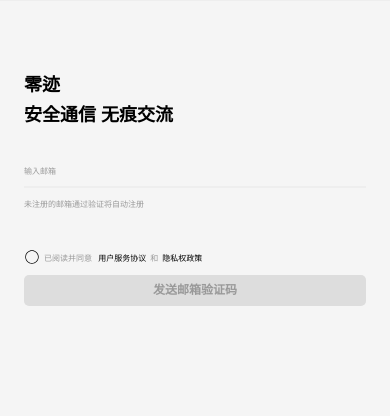
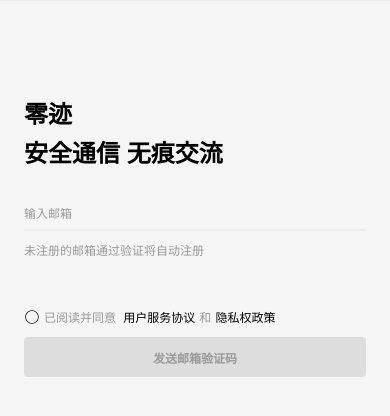
Before and after one commit to zerowangc4-gif/zero-chat, a React Native app: screen / in a window 390 px wide. Shown: the top 416 px of the page. Built offline with nearby package versions, Linux system fonts and the light colour scheme.

Commit message:
重构登录页

```diff
--- a/src/components/common/Button.tsx
+++ b/src/components/common/Button.tsx
@@ -2,15 +2,13 @@ import React from "react";
 import { PressableProps } from "react-native";
 import styled, { css, useTheme } from "styled-components/native";
 import { Size } from "@/theme/presets";
-
+import { Typography } from "./Typography";
 const ButtonContainer = styled.Pressable<{ $size: Size; $disabled: boolean; $block: boolean }>`
   ${({ theme, $size, $disabled, $block }) => {
     const config = theme.presets.Button[$size];
     return css`
-      padding-vertical: ${config.paddingVertical}px;
-      padding-horizontal: ${config.paddingHorizontal}px;
+      height: ${config.height}px;
       border-radius: ${config.borderRadius}px;
-      min-width: ${config.minWidth}px;
       background-color: ${$disabled ? theme.colors.buttonDisabled : theme.colors.primary};
       flex-direction: row;
       align-items: center;
@@ -21,13 +19,12 @@ const ButtonContainer = styled.Pressable<{ $size: Size; $disabled: boolean; $blo
   }}
 `;
 
-const ButtonContent = styled.Text<{ $size: Size; $disabled: boolean }>`
+const ButtonContent = styled(Typography)<{ $size: Size; $disabled: boolean }>`
   ${({ theme, $size, $disabled }) => {
     const config = theme.presets.Button[$size];
     return css`
       font-family: ${theme.typography.family.base};
       font-size: ${config.fontSize}px;
-      line-height: ${config.lineHeight}px;
       color: ${$disabled ? theme.colors.buttonTextDisabled : theme.colors.textInverse};
       font-weight: ${config.fontweight.semibold};
       include-font-padding: false;
--- a/src/components/common/Input.tsx
+++ b/src/components/common/Input.tsx
@@ -8,7 +8,7 @@ export const BaseInput = styled.TextInput.attrs(
   () =>
     ({
       includeFontPadding: Platform.OS === "android" ? false : undefined,
-      textAlignVertical: Platform.OS === "android" ? "top" : undefined,
+      textAlignVertical: Platform.OS === "android" ? "center" : undefined,
       underlineColorAndroid: "transparent",
     }) as TextProps,
 )`
@@ -82,7 +82,7 @@ export const Input = ({ size = "md", borderType = "all", value, onChangeText, ..
 
       {!!value && (
         <Pressable onPress={() => onChangeText?.("")} hitSlop={12}>
-          <IconFont name="close_circle" size={8} color={theme.colors.textTertiary} />
+          <IconFont name="close_circle" size={12} color={theme.colors.textTertiary} />
         </Pressable>
       )}
     </InputContainer>
--- a/src/features/auth/screens/Login.tsx
+++ b/src/features/auth/screens/Login.tsx
@@ -7,7 +7,7 @@ const ContentContainer = styled.View`
   flex: 1;
   padding-left: 24px;
   padding-right: 24px;
-  padding-top: 70px;
+  padding-top: 95px;
 `;
 
 const BrandHeading = styled.View`
@@ -16,7 +16,7 @@ const BrandHeading = styled.View`
 `;
 
 const InputGroup = styled.View`
-  margin-bottom: 40px;
+  margin-bottom: 50px;
   gap: 10px;
 `;
 
@@ -27,7 +27,7 @@ const ConsentGroup = styled.View`
 `;
 
 const ActionSection = styled.View`
-  gap: 10px;
+  gap: 12px;
 `;
 
 function Login() {
--- a/src/theme/presets/Button.ts
+++ b/src/theme/presets/Button.ts
@@ -1,53 +1,35 @@
 import { Platform } from "react-native";
 
-const fontSizeBase = { sm: 12, md: 14, lg: 16 };
-
-const RATIOS = {
-  LINE_HEIGHT: 1.4,
-  RADIUS: 0.4,
-  PADDING_V: 0.6,
-  ICON_SCALE: { sm: 1, md: 1.15, lg: 1.25 },
-  GAP: 0.4,
-  MIN_WIDTH_FACTOR: 4,
-};
-
-const deriveToken = (size: keyof typeof fontSizeBase) => {
-  const fs = fontSizeBase[size];
-  const iconScale = RATIOS.ICON_SCALE[size];
-
-  const contentHeight = Math.round(fs * RATIOS.LINE_HEIGHT) + Math.round(fs * RATIOS.PADDING_V) * 2;
-
-  return {
-    fontSize: fs,
-    lineHeight: Math.round(fs * RATIOS.LINE_HEIGHT),
-    borderRadius: Math.round(fs * RATIOS.RADIUS),
-    paddingHorizontal: fs,
-    paddingVertical: Math.round(fs * RATIOS.PADDING_V),
-    iconSize: Math.round(fs * iconScale),
-    gap: Math.round(fs * RATIOS.GAP),
-    iconOffset: Platform.OS === "android" ? 1 : 0,
+export type Size = "sm" | "md" | "lg";
+export const Button = {
+  sm: {
+    fontSize: 12,
+    borderRadius: 4,
+    height: 40,
     fontweight: {
       regular: "400",
       semibold: "600",
       bold: Platform.OS === "ios" ? "700" : "bold",
     },
-    minWidth: fs * RATIOS.MIN_WIDTH_FACTOR,
-
-    /** * 触控热区补偿：根据 Apple 指南，触控区不应小于 44px
-     * 如果计算高度小于 44，通过 hitSlop 补齐
-     */
-    hitSlop: contentHeight < 44 ? Math.round((44 - contentHeight) / 2) : 0,
-
-    /**
-     * 物理回弹系数：用于 transform: scale
-     * 尺寸越大，感知惯性越强，缩放幅度越小
-     */
-    pressScale: size === "sm" ? 0.95 : size === "md" ? 0.97 : 0.98,
-  };
+  },
+  md: {
+    fontSize: 14,
+    borderRadius: 4,
+    height: 40,
+    fontweight: {
+      regular: "400",
+      semibold: "600",
+      bold: Platform.OS === "ios" ? "700" : "bold",
+    },
+  },
+  lg: {
+    fontSize: 16,
+    borderRadius: 4,
+    height: 40,
+    fontweight: {
+      regular: "400",
+      semibold: "600",
+      bold: Platform.OS === "ios" ? "700" : "bold",
+    },
+  },
 };
-export type Size = "sm" | "md" | "lg";
-export const Button = {
-  sm: deriveToken("sm"),
-  md: deriveToken("md"),
-  lg: deriveToken("lg"),
-};
--- a/src/theme/presets/Input.ts
+++ b/src/theme/presets/Input.ts
@@ -1,7 +1,7 @@
 export const Input = {
   lg: {
     height: 32,
-    fontSize: 8,
+    fontSize: 12,
     borderWidth: 2,
     borderRadius: 6,
     paddingHorizontal: 0,
@@ -9,7 +9,7 @@ export const Input = {
 
   md: {
     height: 32,
-    fontSize: 8,
+    fontSize: 12,
     borderWidth: 2,
     borderRadius: 6,
     paddingHorizontal: 0,
@@ -17,7 +17,7 @@ export const Input = {
 
   sm: {
     height: 32,
-    fontSize: 8,
+    fontSize: 12,
     borderWidth: 2,
     borderRadius: 6,
     paddingHorizontal: 0,
--- a/src/theme/presets/typography.ts
+++ b/src/theme/presets/typography.ts
@@ -3,7 +3,7 @@ export const Text = {
   /** 登录页品牌名 */
   heading: {
     fontFamily: family.base,
-    fontSize: size.lg,
+    fontSize: size.xxl,
     fontWeight: weight.bold,
     letterSpacing: letterSpacing.xxxl,
   },
@@ -15,7 +15,7 @@ export const Text = {
   },
   caption: {
     fontFamily: family.base,
-    fontSize: size.xxs,
+    fontSize: size.xs,
     fontWeight: weight.regular,
   },
   /** 等宽数字：专门用于余额、倒计时、金融账单 */
--- a/src/theme/tokens/typography.ts
+++ b/src/theme/tokens/typography.ts
@@ -9,13 +9,13 @@ export const family = Platform.select({
 });
 
 /** 物理字号阶梯：基于 2px 步进 */
-export const size = { xxs: 8, xs: 12, sm: 14, md: 16, lg: 18, xl: 20, xxl: 24, xxxl: 32 };
+export const size = { xs: 12, sm: 14, md: 16, lg: 18, xl: 20, xxl: 24, xxxl: 32 };
 
 /** 字重：400(常规), 600(中粗), 700(粗体) */
 export const weight = { regular: "400", medium: "600", bold: "700" };
 
 /** 行高阶梯：确保多行文本阅读时不挤压、不松散 */
-export const lineHeight = { xxs: 12, xs: 16, sm: 20, md: 24, lg: 26, xl: 28, xxl: 32, xxxl: 40 };
+export const lineHeight = { xs: 16, sm: 20, md: 24, lg: 26, xl: 28, xxl: 32, xxxl: 40 };
 
 /** 字间距：优化大标题在 iOS 上的视觉紧凑感 */
 export const letterSpacing = {
```
